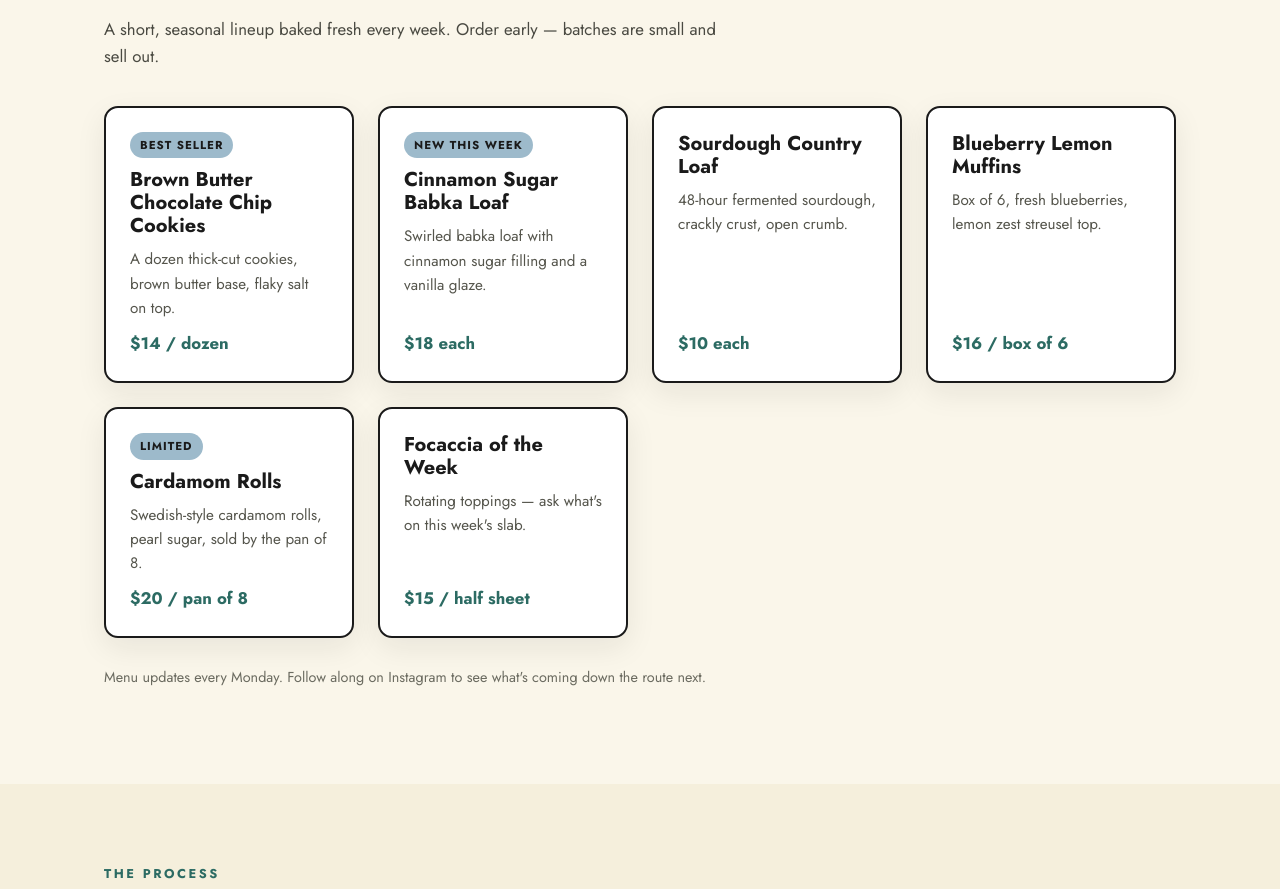
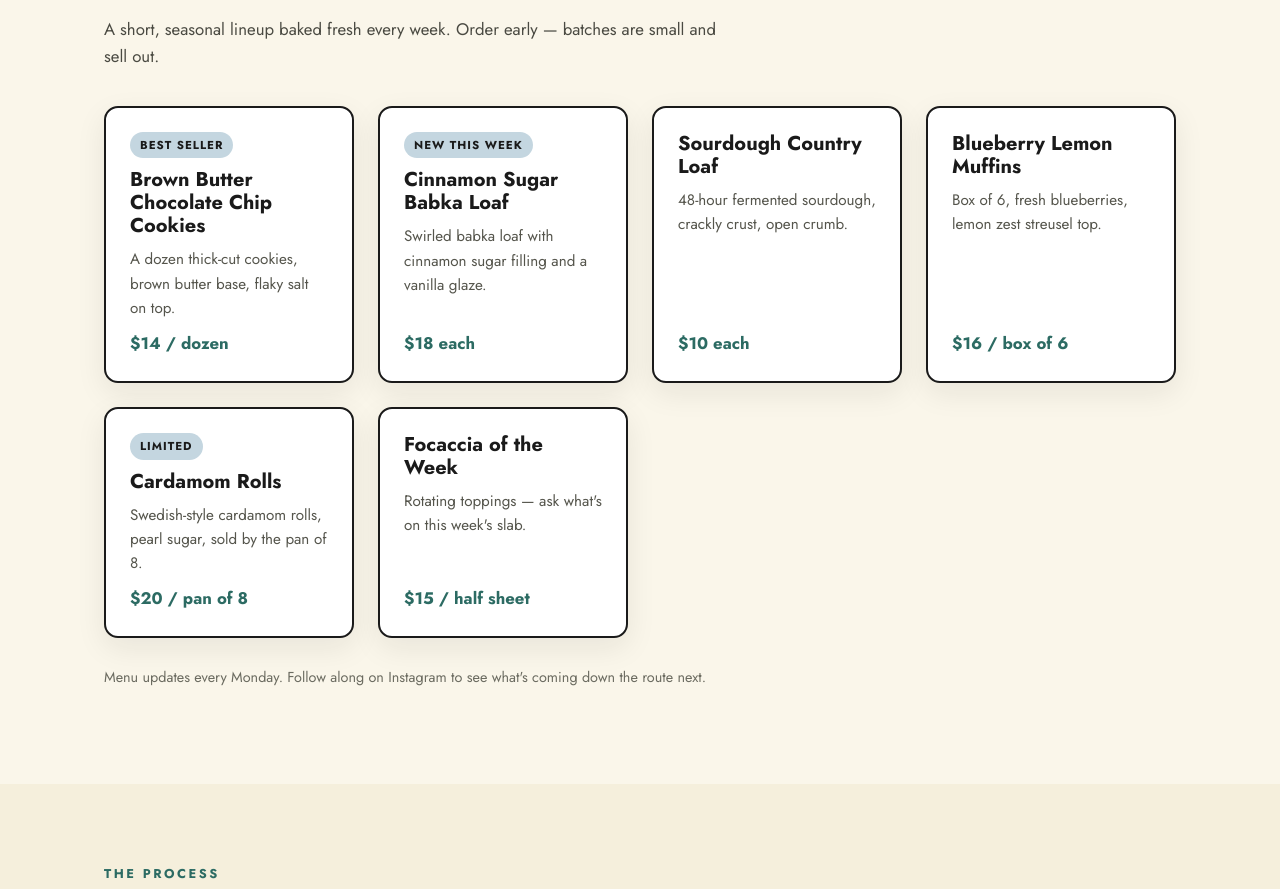
Before and after one commit to ckouremetis28/the-harley-co, a plain HTML site: page site.html in a window 1280 px wide. Shown: the part 880-1769 px from the top of the page. Drawn offline with Linux system fonts and the light colour scheme; a web font is replaced by a local one.

Commit message:
Lighten logo teal color and menu tag blue further

```diff
--- a/css/styles.css
+++ b/css/styles.css
@@ -316,7 +316,7 @@ body::after { right: 0; }
 
 .menu-card .tag {
   align-self: flex-start;
-  background: #9dbacb;
+  background: #c4d6e0;
   color: var(--ink);
   font-size: 0.72rem;
   font-weight: 700;
```
Also changed, not shown: images/logo.jpeg.
